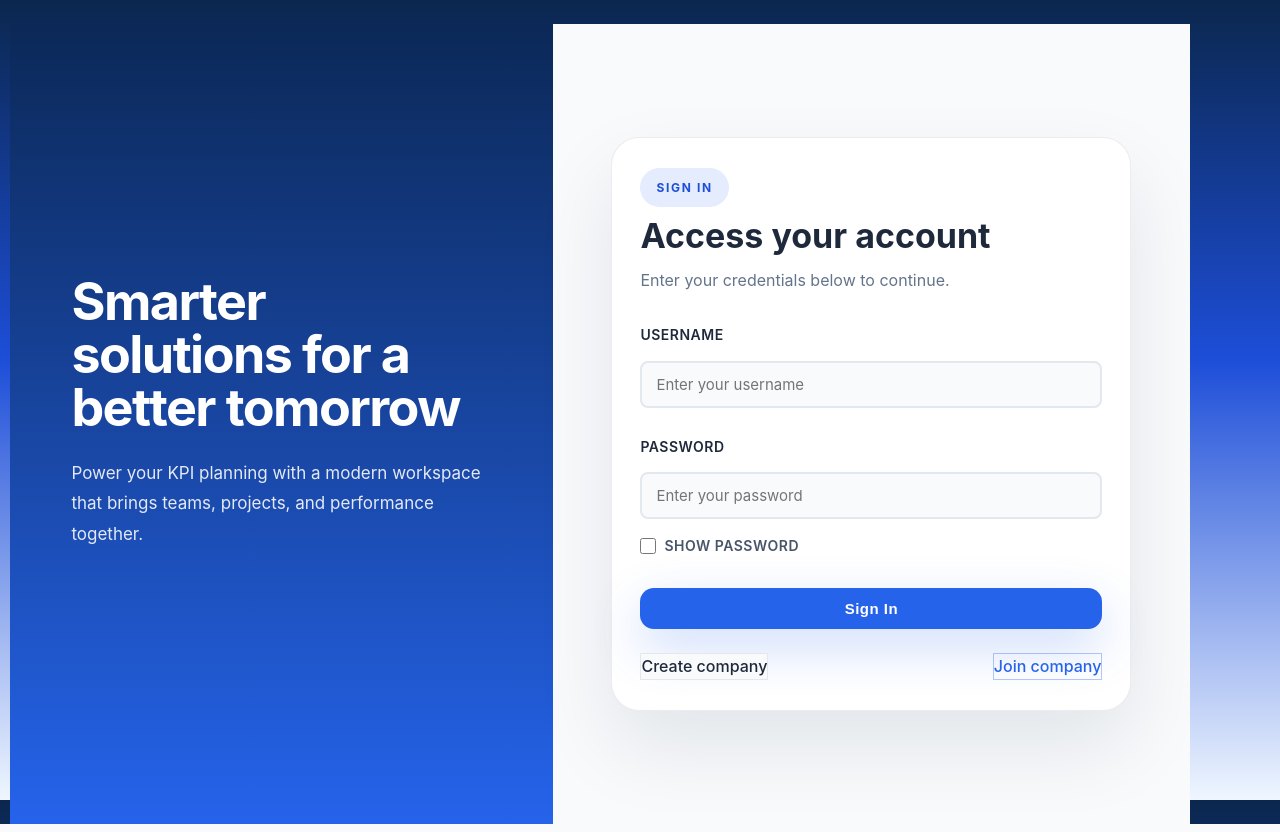
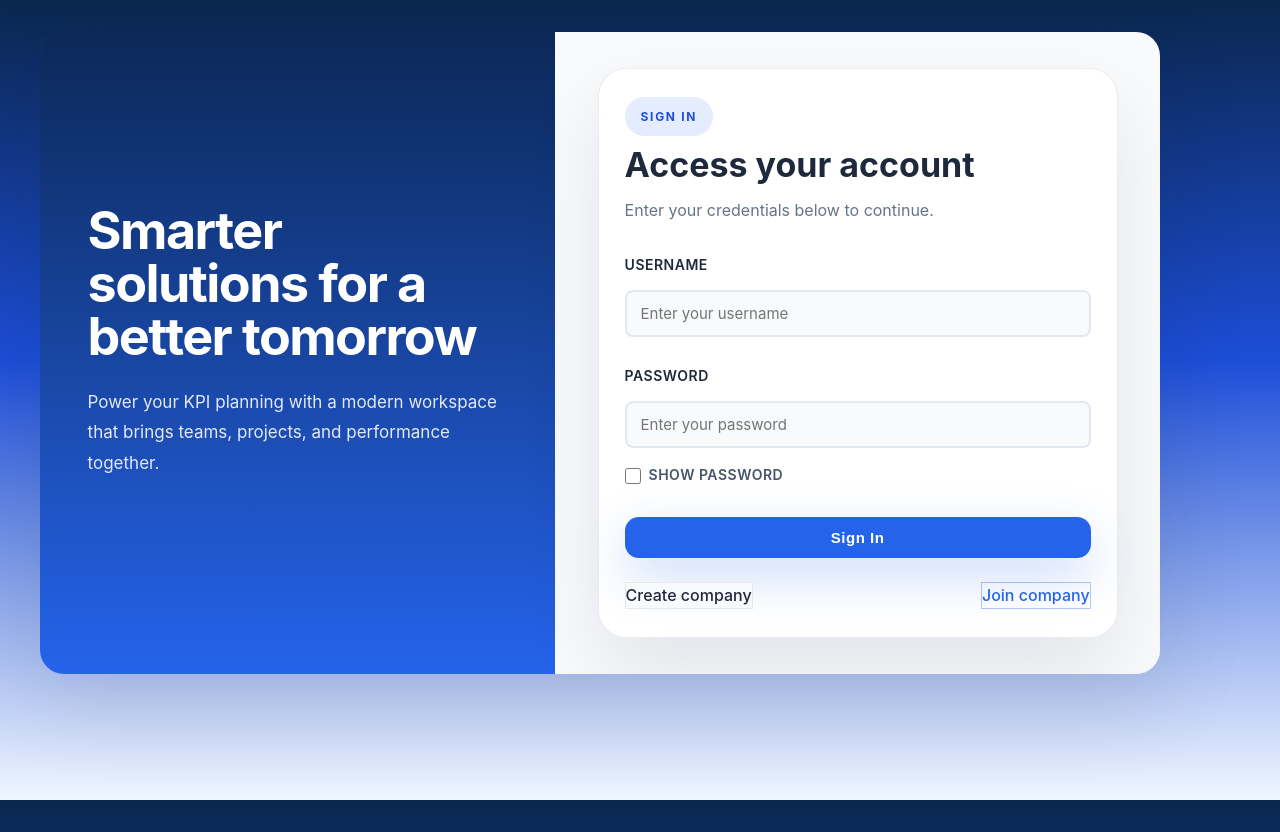
Before and after one commit to direeo/smart-track, a FastAPI app: page / in a window 1280 px wide. Run offline with FastAPI, Linux system fonts and the light colour scheme.

Commit message:
Update auth layout and bump stylesheet cache version

```diff
--- a/models/static/style.css
+++ b/models/static/style.css
@@ -458,22 +458,22 @@ body.auth-page main {
 .auth-frame {
     display: grid;
     grid-template-columns: 46% 54%;
-    min-height: 100vh;
-    width: min(100%, 1180px);
-    margin: 24px auto 32px;
-    border-radius: 0;
+    min-height: auto;
+    width: min(100%, 1120px);
+    margin: 32px auto 40px;
+    border-radius: 24px;
     overflow: hidden;
-    box-shadow: none;
-    background: transparent;
+    box-shadow: 0 28px 90px rgba(15, 23, 42, 0.12);
+    background: rgba(255, 255, 255, 0.08);
 }
 
 .auth-side {
     display: flex;
     align-items: center;
     justify-content: center;
-    padding: 40px 32px;
+    padding: 36px 30px;
     position: relative;
-    min-height: 100vh;
+    min-height: auto;
 }
 
 .auth-side-left {
@@ -547,7 +547,7 @@ button.pass-toggle,
 }
 
 .hero-title {
-    font-size: 38px;
+    font-size: 34px;
     line-height: 1.05;
     letter-spacing: -0.03em;
     margin-bottom: 14px;
@@ -567,7 +567,7 @@ button.pass-toggle,
     max-width: 520px;
     background: white;
     border-radius: 28px;
-    padding: 30px 28px;
+    padding: 28px 26px;
     border: 1px solid rgba(15, 23, 42, 0.08);
     box-shadow: 0 36px 82px rgba(15, 23, 42, 0.09);
     overflow: visible;
@@ -593,7 +593,7 @@ button.pass-toggle,
 
 .auth-header h2 {
     margin: 16px 0 10px;
-    font-size: 34px;
+    font-size: 30px;
     color: #111827;
     line-height: 1.05;
 }
--- a/models/templates/base.html
+++ b/models/templates/base.html
@@ -4,7 +4,7 @@
     <meta charset="UTF-8">
     <meta name="viewport" content="width=device-width, initial-scale=1.0">
     <title>{% block title %}SmartTrack KPI System{% endblock %}</title>
-    <link rel="stylesheet" href="{{ url_for('static', path='style.css') }}?v=7">
+    <link rel="stylesheet" href="{{ url_for('static', path='style.css') }}?v=8">
     <style>
         .pass-toggle,
         button.pass-toggle,
```
